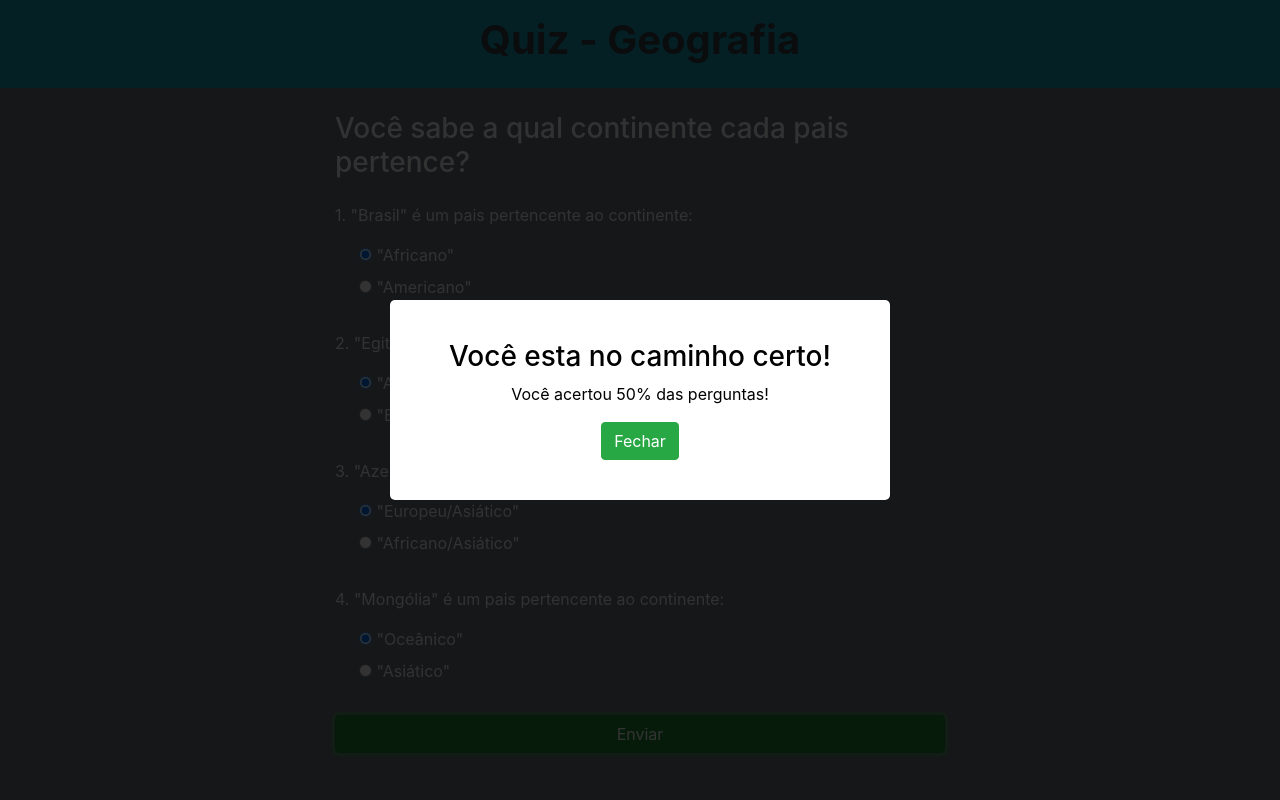
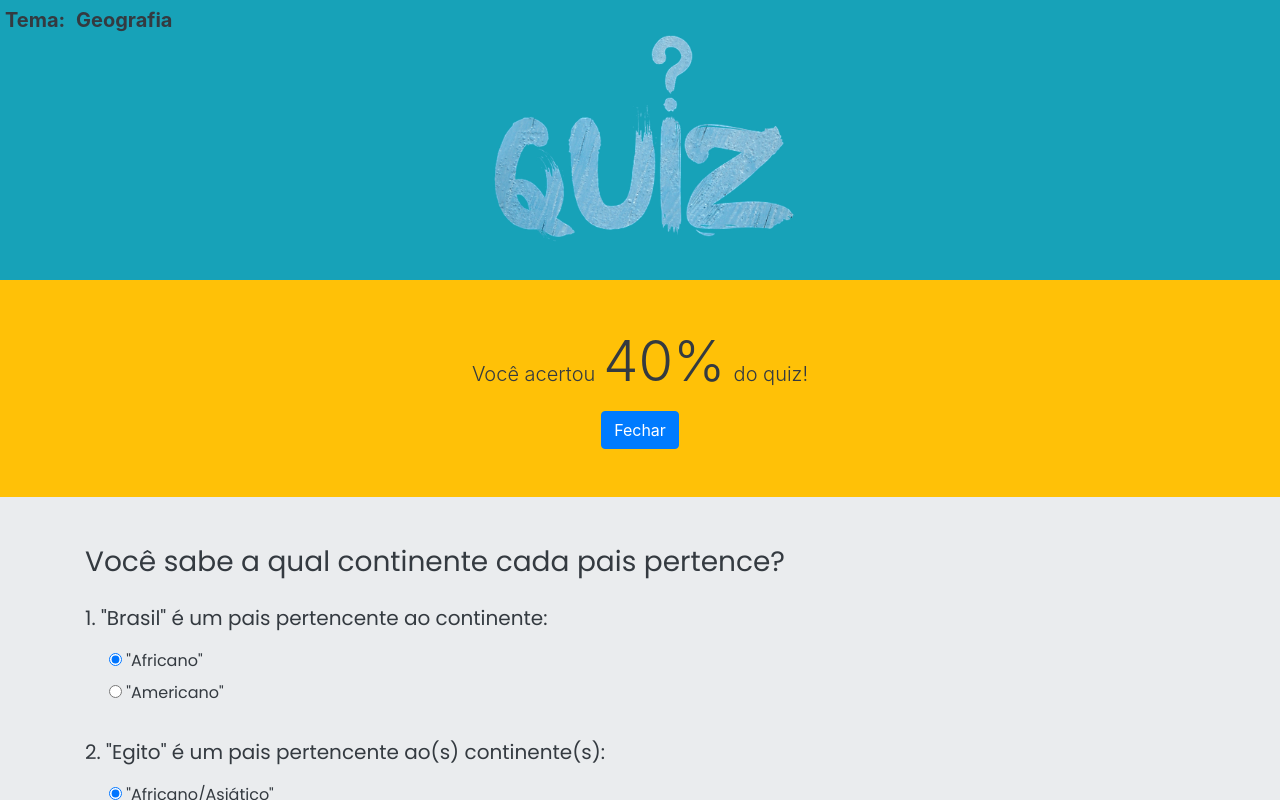
Before and after one commit to jonathan93silva/quiz-interativo, a plain HTML site: page index.html in a window 1280 px wide. Both pictures are taken after a click on the button "Enviar". Shown: the top 800 px of the page. Drawn offline with nearby package versions, Linux system fonts and the light colour scheme.

Commit message:
update versao 0.2

```diff
--- a/index.html
+++ b/index.html
@@ -2,92 +2,41 @@
 <html lang="pt-br">
 <head>
     <meta charset="UTF-8">
+    <link rel="shortcut icon" href="imgs/favicon.ico" type="image/x-icon">
     <link rel="stylesheet" href="https://cdn.jsdelivr.net/npm/bootstrap@4.5.3/dist/css/bootstrap.min.css" integrity="sha384-TX8t27EcRE3e/ihU7zmQxVncDAy5uIKz4rEkgIXeMed4M0jlfIDPvg6uqKI2xXr2" crossorigin="anonymous">
-    <link rel="stylesheet" href="style.css">
-    <title>Você conhece nosso planeta?</title>
+    <link rel="stylesheet" href="styles/style.css">
+    <link href="https://fonts.googleapis.com/css2?family=Archivo:wght@400;700&family=Poppins&display=swap" rel="stylesheet">
+    <title>Você é capaz de responder?</title>
 </head>
-<body class="bg-secondary text-light">
-    <div class="bg-info py-3 text-center">
-        <h1 class="text-dark font-weight-bold">Quiz - Geografia</h1>
-    </div>
-    <div class="container w-50">
-        <p class="my-4 h3">Você sabe a qual continente cada pais pertence?</p>
+<body class="text-dark">
 
-        <form class="form-alternatives">
-            <div class="mb-4">
-                <p>1. "Brasil" é um pais pertencente ao continente:</p>
-                <div class="ml-4">
-                    <label>
-                        <input type="radio" name="inputQuestion1" value="A" checked>
-                        "Africano"
-                    </label>
-                </div>
-                <div class="ml-4">
-                    <label>
-                        <input type="radio" name="inputQuestion1" value="B">
-                        "Americano"
-                    </label>
-                </div>
-            </div>
-            <div class="mb-4">
-                <p>2. "Egito" é um pais pertencente ao(s) continente(s):</p>
-                <div class="ml-4">
-                    <label>
-                        <input type="radio" name="inputQuestion2" value="A" checked>
-                        "Africano/Asiático"
-                    </label>
-                </div>
-                <div class="ml-4">
-                    <label>
-                        <input type="radio" name="inputQuestion2" value="B">
-                        "Europeu/Asiático"
-                    </label>
-                </div>
-            </div>
-            <div class="mb-4">
-                <p>3. "Azerbaijão" é um pais pertencente ao(s) continente(s):</p>
-                <div class="ml-4">
-                    <label>
-                        <input type="radio" name="inputQuestion3" value="A" checked>
-                        "Europeu/Asiático"
-                    </label>
-                </div>
-                <div class="ml-4">
-                    <label>
-                        <input type="radio" name="inputQuestion3" value="B">
-                        "Africano/Asiático"
-                    </label>
-                </div>
-            </div>
-            <div class="mb-4">
-                <p>4. "Mongólia" é um pais pertencente ao continente:</p>
-                <div class="ml-4">
-                    <label>
-                        <input type="radio" name="inputQuestion4" value="A" checked>
-                        "Oceânico"
-                    </label>
-                </div>
-                <div class="ml-4">
-                    <label>
-                        <input type="radio" name="inputQuestion4" value="B">
-                        "Asiático"
-                    </label>
-                </div>
-            </div>
-            <button class="btn btn-success btn-block">Enviar</button>
-        </form>
-    </div>
-
-    <div class="popup-wrapper d-none">
-        <div class="popup">
-            <div class="popup-content">
-                <h3 class="message-quiz">Parabéns :)</h3>
-                <p class="result-quiz">Você acertou 100% das perguntas!!!</p>
-                <button class="btn-closePopup btn btn-success">Fechar</button>
-            </div>
+    <div class="intro bg-info py-3 d-flex justify-content-center">
+        <img src="imgs/logo.png" alt="">
+        <div class="theme">
+            <label class="text-dark font-weight-bold lead">Tema:
+                <select class="select-themes text-dark font-weight-bold lead"></select>
+            </label>
         </div>
     </div>
 
-    <script src="script.js"></script>
+    <div class="result d-none py-5 bg-warning text-center">
+        <div class="container lead">
+            <p>Você acertou<span class="display-4 p-2">0%</span>do quiz!</p>
+            <button class="btn btn-primary">Fechar</button>
+        </div>
+    </div>
+
+    <div class="questions py-4">
+        <div class="container" style="font-family: Poppins, sans-serif;">
+            <h2 class="my-4 h3">Você sabe a qual continente cada pais pertence?</h2>
+            <form class="form-alternatives mb-4"></form>
+        </div>
+    </div>
+
+
+    <footer class="d-flex justify-content-center py-2 bg-dark text-light ">Desenvolvido por Jonathan</footer>
+
+    <script src="scripts/data.js"></script>
+    <script src="scripts/script.js"></script>
 </body>
 </html>
--- a/script.js
+++ /dev/null
@@ -1,63 +0,0 @@
-const correctAnswers = ['B', 'A', 'A', 'B']
-
-const form = document.querySelector('.form-alternatives')
-const popup = document.querySelector('.popup-wrapper')
-
-form.addEventListener('submit', event => {
-    event.preventDefault()
-
-    let score = 0
-    let messageParagraph = ''
-
-    const messageQuiz = document.querySelector('.message-quiz')
-    const resultQuiz = document.querySelector('.result-quiz')
-
-    const userResponses = [
-        form.inputQuestion1.value,
-        form.inputQuestion2.value,
-        form.inputQuestion3.value,
-        form.inputQuestion4.value
-    ]
-
-    userResponses.forEach((userResponse, index) => {
-        const correctAnswer = userResponse === correctAnswers[index]
-
-        if(correctAnswer){
-            score+= 25
-        }
-    })
-
-    switch (score) {
-        case 0:
-            messageParagraph = 'Você precisa pesquisar mais sobre o assunto!'
-            break
-        case 25:
-            messageParagraph = 'Faça mais um pouco de esforço nos estudos!'
-            break
-        case 50:
-            messageParagraph = 'Você esta no caminho certo!'
-            break
-        case 75:
-            messageParagraph = 'Muito bem, acertou quase todas!'
-            break
-        case 100:
-            messageParagraph = 'Parabéns, você é F0D@!!!'
-            break
-    }
-
-    messageQuiz.textContent = messageParagraph
-    resultQuiz.textContent = `Você acertou ${score}% das perguntas!`
-
-    popup.classList.remove('d-none')
-})
-
-popup.addEventListener('click', event => {
-    const classNameElementClicked = event.target.classList[0]
-
-    const classListToClosePopup = ['popup-wrapper', 'btn-closePopup']
-    const classInListToClosePopup = classListToClosePopup.includes(classNameElementClicked)
-
-    if(classInListToClosePopup){
-        popup.classList.add('d-none')
-    }
-})
--- /dev/null
+++ b/scripts/data.js
@@ -0,0 +1,78 @@
+
+const questionsAndAnswers = [
+    {
+        question: '"Brasil" é um pais pertencente ao continente',
+        alternatives: ['Africano', 'Americano'],
+        id_theme: 1,
+        correctAnswer: 'B'
+    },
+    {
+        question: '"Egito" é um pais pertencente ao(s) continente(s)',
+        alternatives: ['Africano/Asiático', 'Europeu/Asiático'],
+        id_theme: 1,
+        correctAnswer: 'A'
+    },
+    {
+        question: '"Azerbaijão" é um pais pertencente ao(s) continente(s)',
+        alternatives: ['Europeu/Asiático', 'Africano/Asiático'],
+        id_theme: 1,
+        correctAnswer: 'A'
+    },
+    {
+        question: '"Mongólia" é um pais pertencente ao continente',
+        alternatives: ['Oceânico', 'Asiático'],
+        id_theme: 1,
+        correctAnswer: 'B'
+    },
+    {
+        question: '"Mongólia" é um pais pertencente ao continente',
+        alternatives: ['Africano', 'Americano'],
+        id_theme: 1,
+        correctAnswer: 'B'
+    },
+    {
+        question: '"Mongólia" é um pais pertencente ao continente',
+        alternatives: ['Africano', 'Americano'],
+        id_theme: 2,
+        correctAnswer: 'B'
+    },
+    {
+        question: '"Mongólia" é um pais pertencente ao continente',
+        alternatives: ['Africano', 'Americano'],
+        id_theme: 2,
+        correctAnswer: 'B'
+    },
+    ,
+    {
+        question: '"Mongólia" é um pais pertencente ao continente',
+        alternatives: ['Africano', 'Americano'],
+        id_theme: 3,
+        correctAnswer: 'B'
+    },
+    {
+        question: '"Mongólia" é um pais pertencente ao continente',
+        alternatives: ['Africano', 'Americano'],
+        id_theme: 3,
+        correctAnswer: 'B'
+    },
+    ,
+    {
+        question: '"Mongólia" é um pais pertencente ao continente',
+        alternatives: ['Africano', 'Americano'],
+        id_theme: 3,
+        correctAnswer: 'B'
+    },
+    {
+        question: '"Mongólia" é um pais pertencente ao continente',
+        alternatives: ['Africano', 'Americano'],
+        id_theme: 4,
+        correctAnswer: 'B'
+    }
+]
+
+const themes = [
+    {id:1, description:"Geografia"},
+    {id:2, description:"História"},
+    {id:3, description:"Fisica"},
+    {id:4, description:"Conhecimentos gerais"}
+]
--- /dev/null
+++ b/scripts/script.js
@@ -0,0 +1,106 @@
+
+const form = document.querySelector('.form-alternatives')
+const popup = document.querySelector('.popup-wrapper')
+const selectThemes = document.querySelector('.select-themes')
+const result = document.querySelector('.result')
+
+let themeIssues = null
+
+function renderThemes(){
+
+    const insertOptionsInSelect = ({ id, description }) => {
+        const option = document.createElement('option')
+
+        option.value = id
+        option.textContent = description
+
+        selectThemes.append(option)
+    }
+
+    selectThemes.textContent = ''
+    themes.forEach(insertOptionsInSelect)
+}
+
+function renderQuestionsAndAnswers(){
+    themeIssues = questionsAndAnswers
+        .filter(({ id_theme }) => id_theme == selectThemes.value)
+
+    const insertQuestionsInForm = ({ question, alternatives }, index) => {
+
+        const containerQuestion = document.createElement('div')
+
+        containerQuestion.className = "mb-4"
+        containerQuestion.innerHTML = `
+                <p class="lead font-weight-normal">${index+1}. ${question}:</p>
+                <div class="ml-4">
+                    <label>
+                        <input type="radio" name="inputQuestion${index+1}" value="A" checked>
+                        "${alternatives[0]}"
+                    </label>
+                </div>
+                <div class="ml-4">
+                    <label>
+                        <input type="radio" name="inputQuestion${index+1}" value="B">
+                        "${alternatives[1]}"
+                    </label>
+                </div>
+        `
+
+        form.append(containerQuestion)
+        closeResult()
+    }
+
+    form.innerHTML = ''
+    themeIssues.forEach(insertQuestionsInForm)
+
+    const button = document.createElement('button')
+
+    button.classList.add('btn', 'btn-success', 'btn-block')
+    button.textContent = 'Enviar'
+
+    form.append(button)
+}
+
+function closeResult(){
+    result.classList.add('d-none')
+}
+
+function showResult(event){
+    event.preventDefault()
+
+    const timeAnimation = 10
+
+    let score = 0
+    let counter = 0
+
+    const computePoints = ({ correctAnswer }, index) => {
+        const isCorrectResponse = form[`inputQuestion${index+1}`].value == correctAnswer
+        const pointsForQuestions = (100 / themeIssues.length)
+
+        if(isCorrectResponse) score += pointsForQuestions
+    }
+
+    const countAnimation = () => {
+        const totalPoints = counter === score
+
+        if(totalPoints) clearInterval(timer)
+
+        result.querySelector('span').textContent = `${counter}%`
+        counter++
+    }
+
+    themeIssues.forEach(computePoints)
+    result.classList.remove('d-none')
+    result.style.opacity = 1
+    scrollTo(0,0)
+
+    const timer = setInterval(countAnimation, timeAnimation)
+}
+
+window.addEventListener('load', () => {
+    renderThemes()
+    renderQuestionsAndAnswers()
+})
+form.addEventListener('submit', showResult)
+selectThemes.addEventListener('change', renderQuestionsAndAnswers)
+result.querySelector('button').addEventListener('click', closeResult)
--- a/style.css
+++ /dev/null
@@ -1,24 +0,0 @@
-
-.popup-wrapper{
-    width: 100%;
-    height: 100%;
-    position: fixed;
-    top:0;
-    left:0;
-    display: flex;
-    justify-content: center;
-    align-items: center;
-    background-color: rgba(0, 0, 0, .8);
-}
-
-.popup{
-    width: 500px;
-    height: 200px;
-    border-radius: 5px;
-    background-color: white;
-    color: black;
-    display: flex;
-    justify-content: center;
-    align-items: center;
-    text-align: center;
-}
--- /dev/null
+++ b/styles/style.css
@@ -0,0 +1,53 @@
+*{
+    box-sizing: border-box;
+    margin: 0;
+    padding: 0;
+}
+
+body{
+    background-color: #eaecee;
+    height: 50vh;
+}
+
+label{
+    cursor: pointer;
+}
+
+.intro img{
+    width: 350px;
+    height: auto;
+}
+
+.theme{
+    position: absolute;
+    top: 5px;
+    left: 5px;
+}
+
+.theme select{
+    background-color:transparent;
+    border: none;
+    padding:0 6px;
+    cursor: pointer;
+    -webkit-appearance: none;
+    -moz-appearance: none;
+}
+
+@keyframes fadeIn {
+    0% { opacity: 0; }
+    100% { opacity: 1; }
+}
+
+.result{
+    animation: fadeIn 1s ease-in-out;
+}
+
+.questions{
+    min-height: 60vh;
+    max-height: 110vh;
+}
+
+footer{
+    width:100%;
+    bottom:0%;
+}
```
Also changed, not shown: imgs/favicon.ico (added), imgs/logo.png (added).
